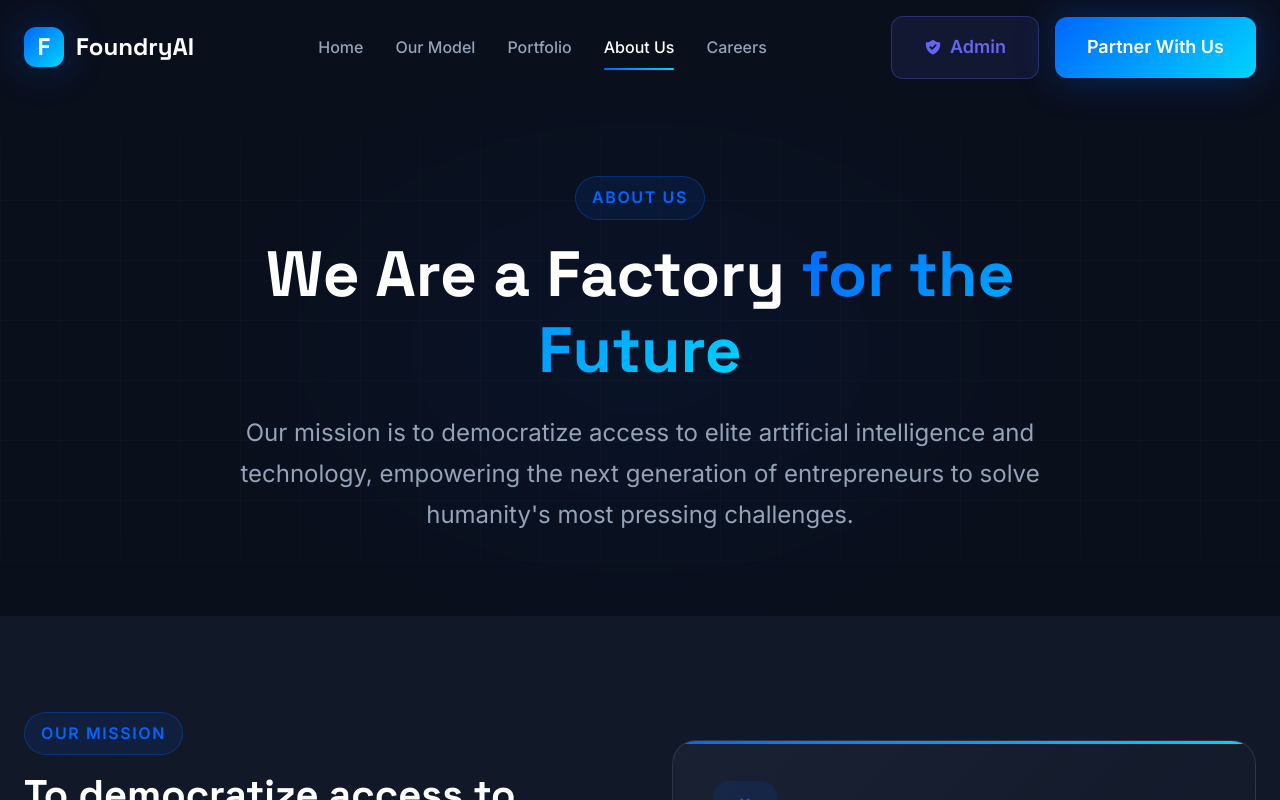
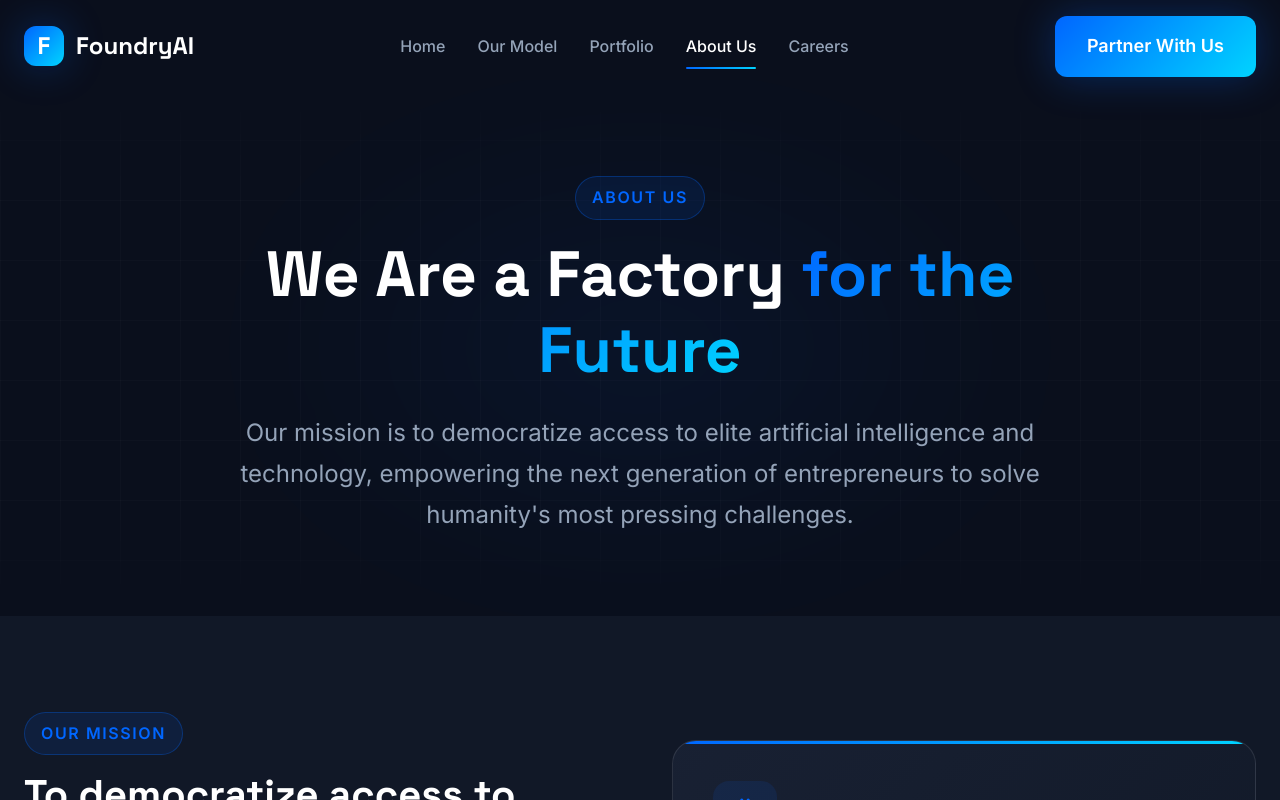
Before and after one commit to Sahilgupta2175/FoundryAi, a React (Create React App) app in the folder client/: page /about in a window 1280 px wide. Shown: the top 800 px of the page. Built offline with nearby package versions, Linux system fonts and the light colour scheme.

Commit message:
Removes admin login links from navigation
Cleans up navigation by removing admin login options from both desktop and mobile menus. Simplifies user interface and reduces potential confusion for end users.

```diff
--- a/client/src/components/Navbar.js
+++ b/client/src/components/Navbar.js
@@ -63,9 +63,6 @@ const Navbar = () => {
         </div>
 
         <div className="navbar-actions">
-          <Link to="/admin/login" className="btn btn-admin hide-mobile">
-            <HiShieldCheck /> Admin
-          </Link>
           <Link to="/contact" className="btn btn-primary hide-mobile">
             Partner With Us
           </Link>
@@ -114,15 +111,6 @@ const Navbar = () => {
                 Partner With Us
               </Link>
             </motion.div>
-            <motion.div
-              initial={{ opacity: 0, x: -20 }}
-              animate={{ opacity: 1, x: 0 }}
-              transition={{ delay: (navLinks.length + 1) * 0.05 }}
-            >
-              <Link to="/admin/login" className="mobile-admin-link">
-                <HiShieldCheck /> Admin Login
-              </Link>
-            </motion.div>
           </motion.div>
         )}
       </AnimatePresence>
```
